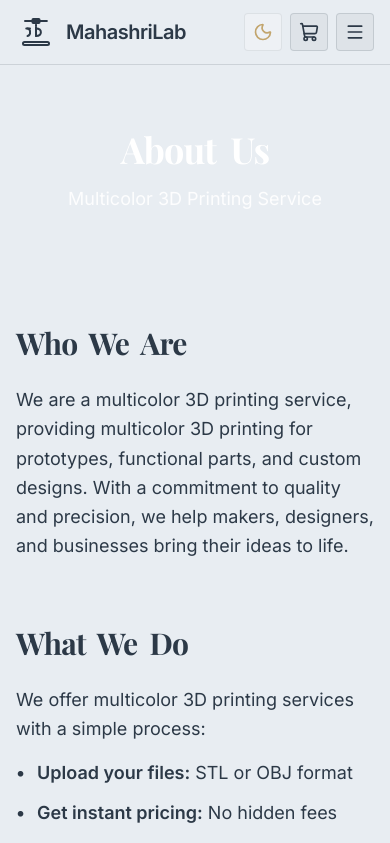
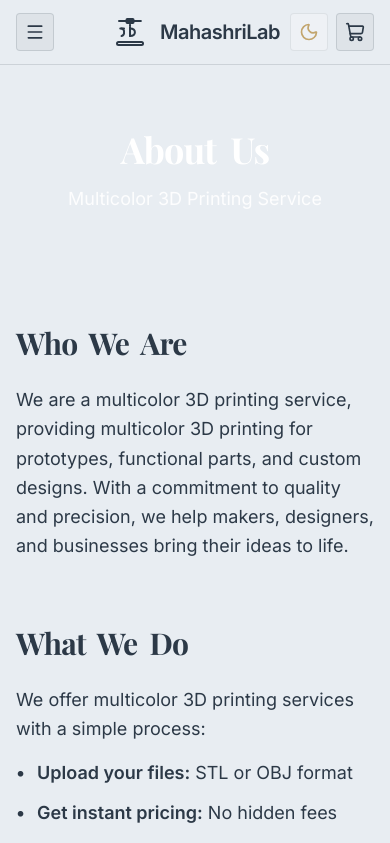
Before and after one commit to Gautham479/3dprinter, a Next.js app: page /about in a window 390 px wide. Shown: the top 843 px of the page. Built offline with nearby package versions, Linux system fonts and the light colour scheme.

Commit message:
feat: implement core components and storefront architecture for 3D printing site

```diff
--- a/components/Navbar.jsx
+++ b/components/Navbar.jsx
@@ -118,12 +118,22 @@ export default function Navbar() {
         }`}
     >
       <div className="max-w-[1400px] mx-auto px-4 sm:px-6 lg:px-8">
-        <div className="flex items-center justify-between h-16">
+        <div className="flex items-center justify-between h-16 relative">
 
-          {/* Logo */}
-          <div className="flex items-center gap-8">
+          {/* Left Section: Mobile Menu & Desktop Logo + Nav */}
+          <div className="flex items-center gap-4 lg:gap-8 flex-1">
+            {/* Mobile Menu Toggle */}
+            <button
+              className="lg:hidden relative p-2 rounded-sm border border-surface-border bg-surface-muted hover:border-fg transition-all text-fg"
+              onClick={() => setMobileMenuOpen(!mobileMenuOpen)}
+              aria-label="Toggle menu"
+            >
+              {mobileMenuOpen ? <X className="w-5 h-5" /> : <Menu className="w-5 h-5" />}
+            </button>
+
+            {/* Desktop Logo */}
             <div
-              className="flex items-center gap-2.5 cursor-pointer group hover:opacity-80 transition-opacity"
+              className="hidden lg:flex items-center gap-2.5 cursor-pointer group hover:opacity-80 transition-opacity"
               onClick={handleLogoClick}
             >
               <div className="relative flex items-center justify-center p-1">
@@ -184,12 +194,35 @@ export default function Navbar() {
                   </button>
                 );
               })}
+            </div>
+          </div>
 
+          {/* Mobile Center Logo */}
+          <div className="absolute left-1/2 -translate-x-1/2 flex lg:hidden items-center justify-center pointer-events-none">
+            <div
+              className="flex items-center gap-2.5 cursor-pointer group hover:opacity-80 transition-opacity pointer-events-auto"
+              onClick={handleLogoClick}
+            >
+              <div className="relative flex items-center justify-center p-1">
+                <svg viewBox="0 0 512 512" fill="none" stroke="currentColor" strokeWidth="32" strokeLinecap="round" strokeLinejoin="round" className="w-8 h-8 text-fg">
+                  <rect x="48" y="416" width="416" height="48" rx="24" />
+                  <path d="M120 200 A 50 50 0 0 1 160 260 A 50 50 0 0 1 120 320" />
+                  <path d="M100 200 H160" />
+                  <path d="M256 200 v120" />
+                  <path d="M256 200 C360 200 360 320 256 320" />
+                  <path d="M80 80 h350" />
+                  <rect x="200" y="48" width="112" height="64" rx="12" />
+                  <path d="M256 112 v40 L 256 200" strokeDasharray="16 16" />
+                </svg>
+              </div>
+              <span className="font-black text-xl tracking-tight text-fg">
+                MahashriLab
+              </span>
             </div>
           </div>
 
           {/* Right Actions */}
-          <div className="flex items-center gap-2 sm:gap-3">
+          <div className="flex items-center gap-2 sm:gap-3 flex-1 justify-end">
             {/* Search */}
             <div className="hidden md:flex items-center gap-2 bg-surface-muted border border-surface-border rounded-sm px-3 py-2 w-64 focus-within:border-fg transition-all">
               <Search className="w-4 h-4 text-fg-subtle flex-shrink-0" />
@@ -216,15 +249,6 @@ export default function Navbar() {
                   {cart.length}
                 </span>
               )}
-            </button>
-
-            {/* Mobile Menu Toggle */}
-            <button
-              className="lg:hidden relative p-2 rounded-sm border border-surface-border bg-surface-muted hover:border-fg transition-all text-fg"
-              onClick={() => setMobileMenuOpen(!mobileMenuOpen)}
-              aria-label="Toggle menu"
-            >
-              {mobileMenuOpen ? <X className="w-5 h-5" /> : <Menu className="w-5 h-5" />}
             </button>
           </div>
         </div>
```
